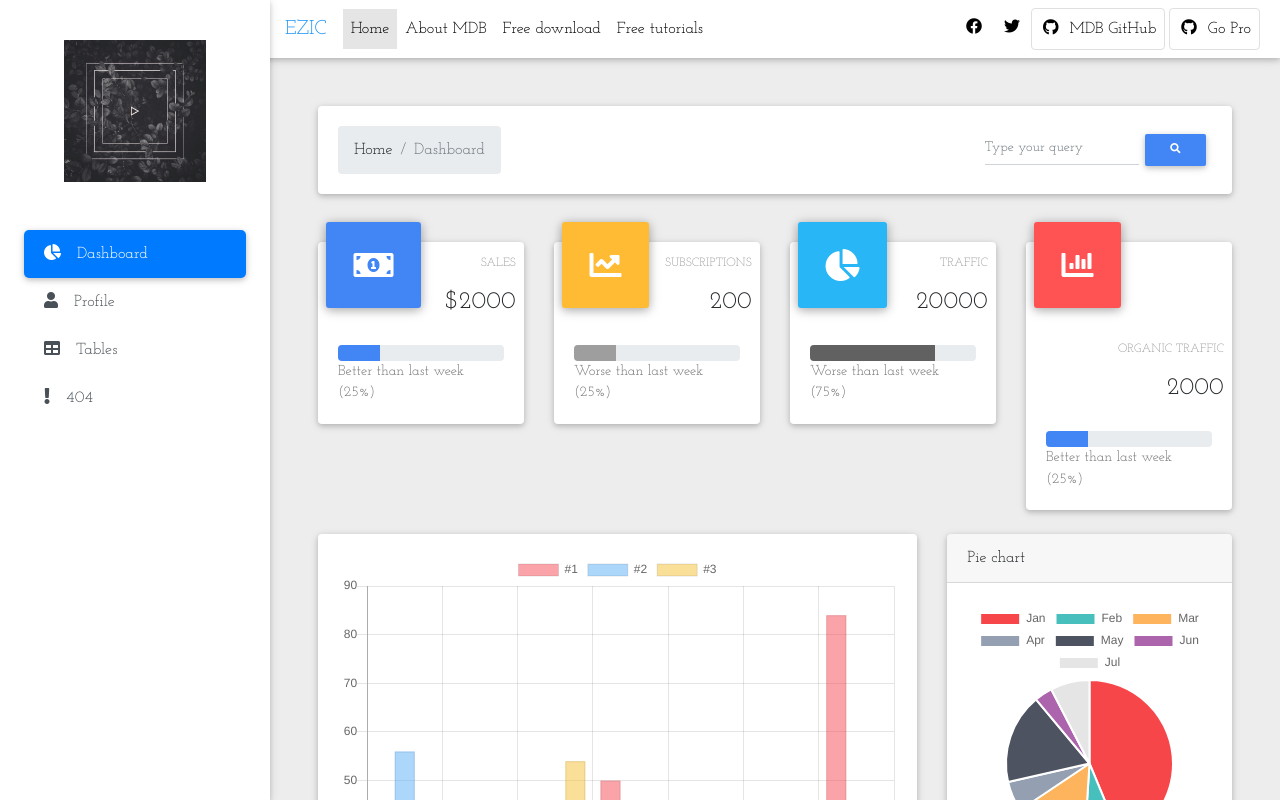
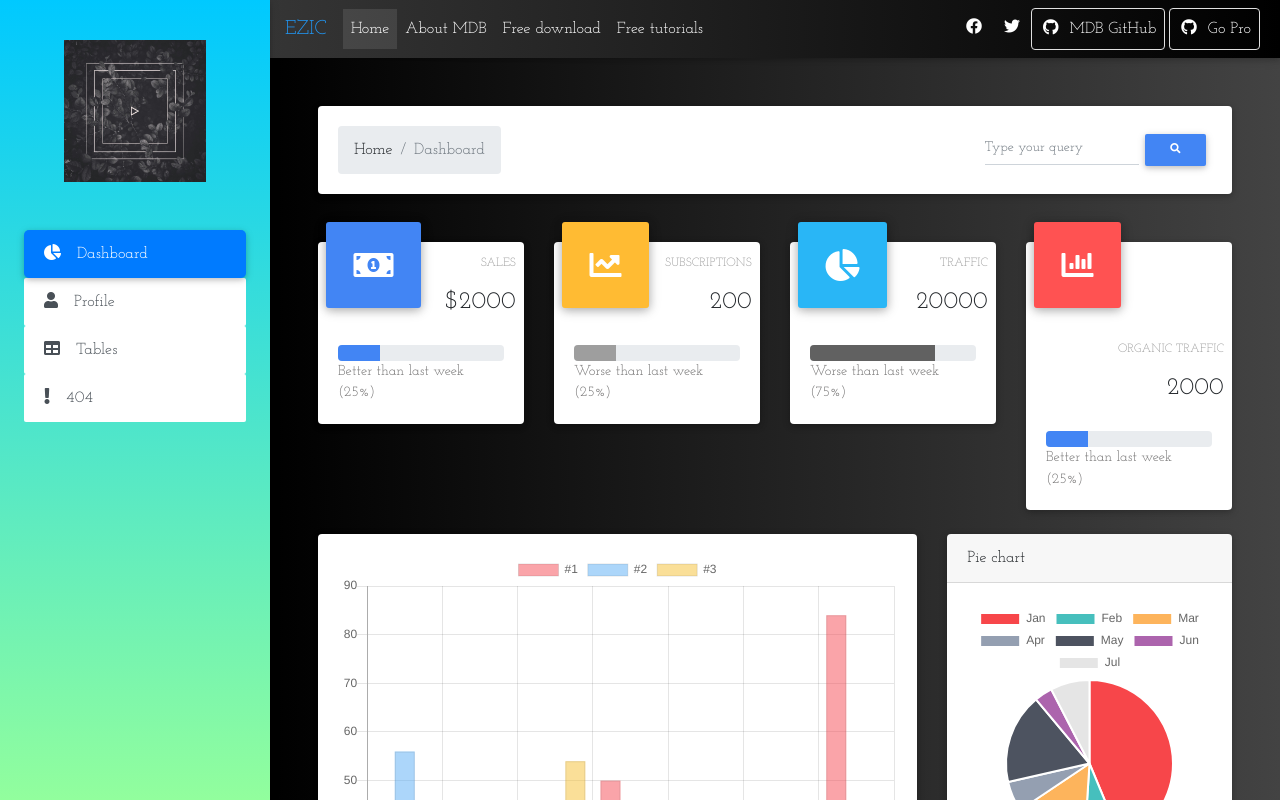
Before and after one commit to xe6/ezic_crm, a React (Create React App) app in the folder app/: page / in a window 1280 px wide. Shown: the top 800 px of the page. Built offline with nearby package versions, Linux system fonts and the light colour scheme.

Commit message:
Little bit of styling

```diff
--- a/app/src/components/pages/NotFoundPage.js
+++ b/app/src/components/pages/NotFoundPage.js
@@ -9,7 +9,7 @@ const NotFoundPage =  () => {
     <React.Fragment>
       <div className="full">
         <MDBRow className="bad-gateway-row">
-          <MDBCol md="8">
+          <MDBCol style={{color: "#fff"}} md="8">
             <img alt="Error 404" className="img-thumbnail" hieght="200px" width="200px" src={logo}/>
             <h2 className="h2-responsive mt-3 mb-2">404. That's an error.</h2>
             <h4>The requested URL cannot be rendered.</h4>
--- a/app/src/components/topNavigation.js
+++ b/app/src/components/topNavigation.js
@@ -20,7 +20,7 @@ class TopNavigation extends Component {
 
     render() {
         return (
-            <MDBNavbar className="flexible-navbar" light expand="md" scrolling>
+            <MDBNavbar className="flexible-navbar" dark expand="md" scrolling>
                 <MDBNavbarBrand href="/">
                     <strong>EZIC</strong>
                 </MDBNavbarBrand>
--- a/app/src/index.css
+++ b/app/src/index.css
@@ -6,7 +6,10 @@ body{
   line-height: 1.5;
   color: #212529;
   text-align: left;
-  background-color: #EDEDEE;
+  background: #000000;  /* fallback for old browsers */
+  background: -webkit-linear-gradient(to left, #434343, #000000);  /* Chrome 10-25, Safari 5.1-6 */
+  background: linear-gradient(to left, #434343, #000000); /* W3C, IE 10+/ Edge, Firefox 16+, Chrome 26+, Opera 12+, Safari 7+ */
+
 }
 
 a{
@@ -22,7 +25,9 @@ a{
 }
 
 main {
-  background-color: #EDEDEE;
+  background: #000000;  /* fallback for old browsers */
+  background: -webkit-linear-gradient(to left, #434343, #000000);  /* Chrome 10-25, Safari 5.1-6 */
+  background: linear-gradient(to left, #434343, #000000); /* W3C, IE 10+/ Edge, Firefox 16+, Chrome 26+, Opera 12+, Safari 7+ */
 }
 
 .navbar-brand{
@@ -37,7 +42,9 @@ main {
   width: 270px;
   box-shadow: 0 2px 5px 0 rgba(0, 0, 0, 0.16), 0 2px 10px 0 rgba(0, 0, 0, 0.12);
   z-index: 1050;
-  background-color: #fff;
+  background: #00C9FF;  /* fallback for old browsers */
+  background: -webkit-linear-gradient(to top, #92FE9D, #00C9FF);  /* Chrome 10-25, Safari 5.1-6 */
+  background: linear-gradient(to top, #92FE9D, #00C9FF); /* W3C, IE 10+/ Edge, Firefox 16+, Chrome 26+, Opera 12+, Safari 7+ */
   padding: 1.5rem;
   padding-top: 0;
 }
@@ -46,7 +53,10 @@ main {
 .flexible-navbar {
   transition: padding-left 0.5s;
   padding-left: 270px;
-  background: #fff;
+  background: #000000;  /* fallback for old browsers */
+  background: -webkit-linear-gradient(to right, #434343, #000000);  /* Chrome 10-25, Safari 5.1-6 */
+  background: linear-gradient(to right, #434343, #000000); /* W3C, IE 10+/ Edge, Firefox 16+, Chrome 26+, Opera 12+, Safari 7+ */
+  color: #fff;
 }
 
 #content{
```
